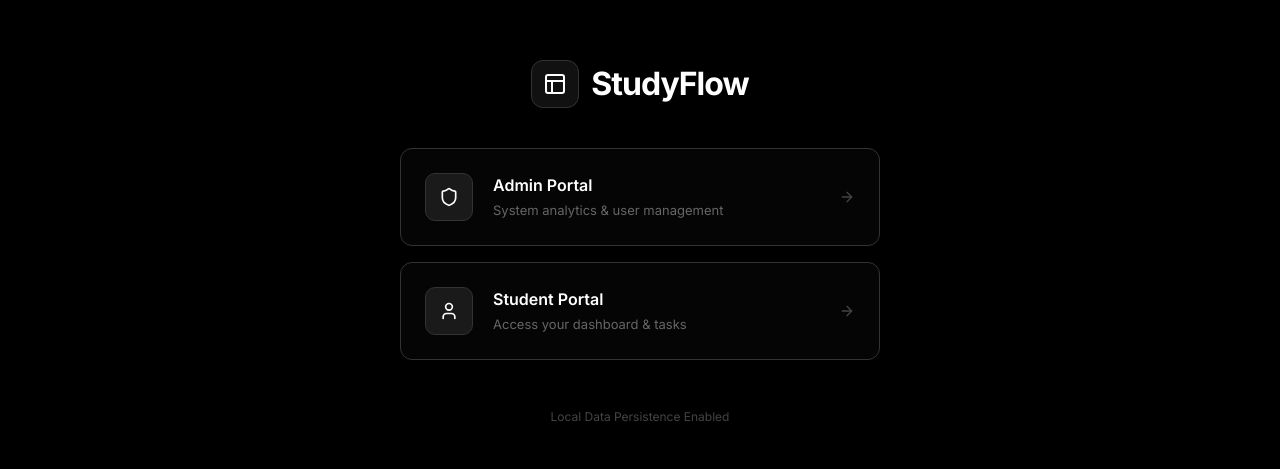
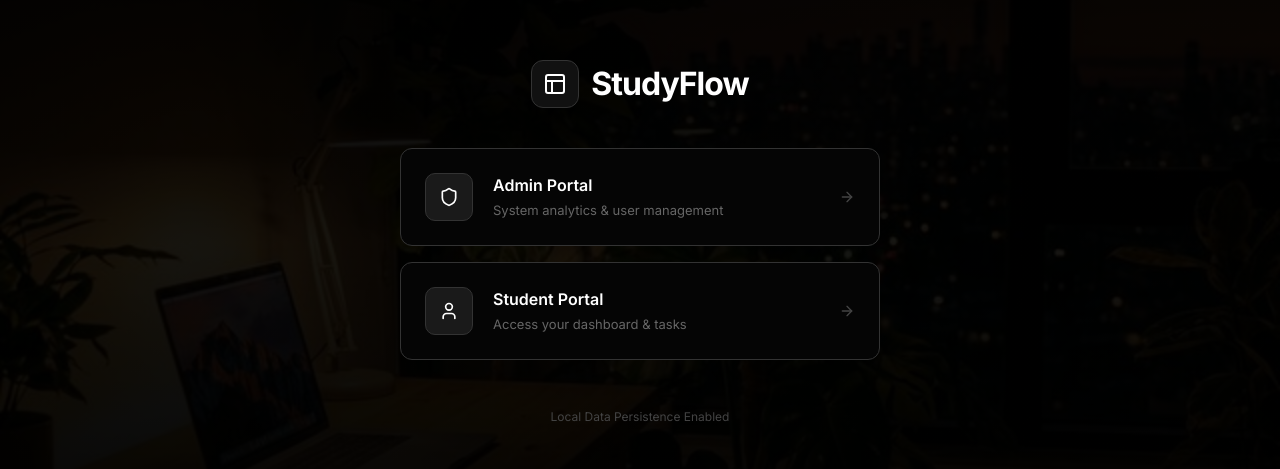
Before and after one commit to Prashantkaushik957/studyflow, a Next.js app: page / in a window 1280 px wide. Shown: the part 157-626 px from the top of the page. Built offline with nearby package versions, Linux system fonts and the light colour scheme.

Commit message:
fix: restore deep cosmos background for depth

```diff
--- a/src/app/page.tsx
+++ b/src/app/page.tsx
@@ -35,17 +35,34 @@ export default function RoleSelectionPage() {
       alignItems: 'center',
       justifyContent: 'center',
       padding: 24,
-      background: '#000000', // True Black OLED
+      position: 'relative',
+      overflow: 'hidden',
       color: '#ffffff',
       fontFamily: "'Inter', sans-serif"
     }}>
+
+      {/* Background Image (Restored) */}
+      <div style={{ position: 'absolute', inset: 0, zIndex: 0 }}>
+        <Image
+          src="/assets/bg_landing.png"
+          alt="Background"
+          fill
+          style={{ objectFit: 'cover', opacity: 0.6 }} // Lower opacity for OLED feel
+          quality={100}
+          priority
+        />
+        <div style={{
+          position: 'absolute', inset: 0,
+          background: 'linear-gradient(to bottom, #000000 0%, rgba(0,0,0,0.85) 50%, #000000 100%)', // Deep fade
+        }} />
+      </div>
 
       {/* Content */}
       <motion.div
         initial={{ opacity: 0, scale: 0.95 }}
         animate={{ opacity: 1, scale: 1 }}
         transition={{ duration: 0.5 }}
-        style={{ width: '100%', maxWidth: 480, textAlign: 'center' }}
+        style={{ width: '100%', maxWidth: 480, textAlign: 'center', position: 'relative', zIndex: 1 }}
       >
         {/* Logo */}
         <div style={{ display: 'flex', alignItems: 'center', justifyContent: 'center', gap: 12, marginBottom: 40 }}>
--- a/src/components/layout/AppShell.tsx
+++ b/src/components/layout/AppShell.tsx
@@ -19,7 +19,7 @@ export default function AppShell({ children }: { children: React.ReactNode }) {
     return (
         <>
             {/* Photorealistic Background */}
-            <div style={{ position: 'fixed', inset: 0, zIndex: -1 }}>
+            <div style={{ position: 'fixed', inset: 0, zIndex: 0 }}>
                 <Image
                     src="/assets/bg_app.png"
                     alt="App Background"
@@ -30,8 +30,11 @@ export default function AppShell({ children }: { children: React.ReactNode }) {
                 />
                 <div style={{
                     position: 'absolute', inset: 0,
-                    background: theme === 'dark' ? 'rgba(5,5,15,0.75)' : 'rgba(255,255,255,0.6)',
-                    backdropFilter: 'blur(12px)'
+                    // Richer, deeper gradient for "Cosmic Pro" look
+                    background: theme === 'dark'
+                        ? 'linear-gradient(to bottom, rgba(5,5,10,0.6), rgba(10,10,20,0.8))'
+                        : 'rgba(255,255,255,0.6)',
+                    backdropFilter: 'blur(8px)' // Reduced blur for clarity
                 }} />
             </div>
 
```
